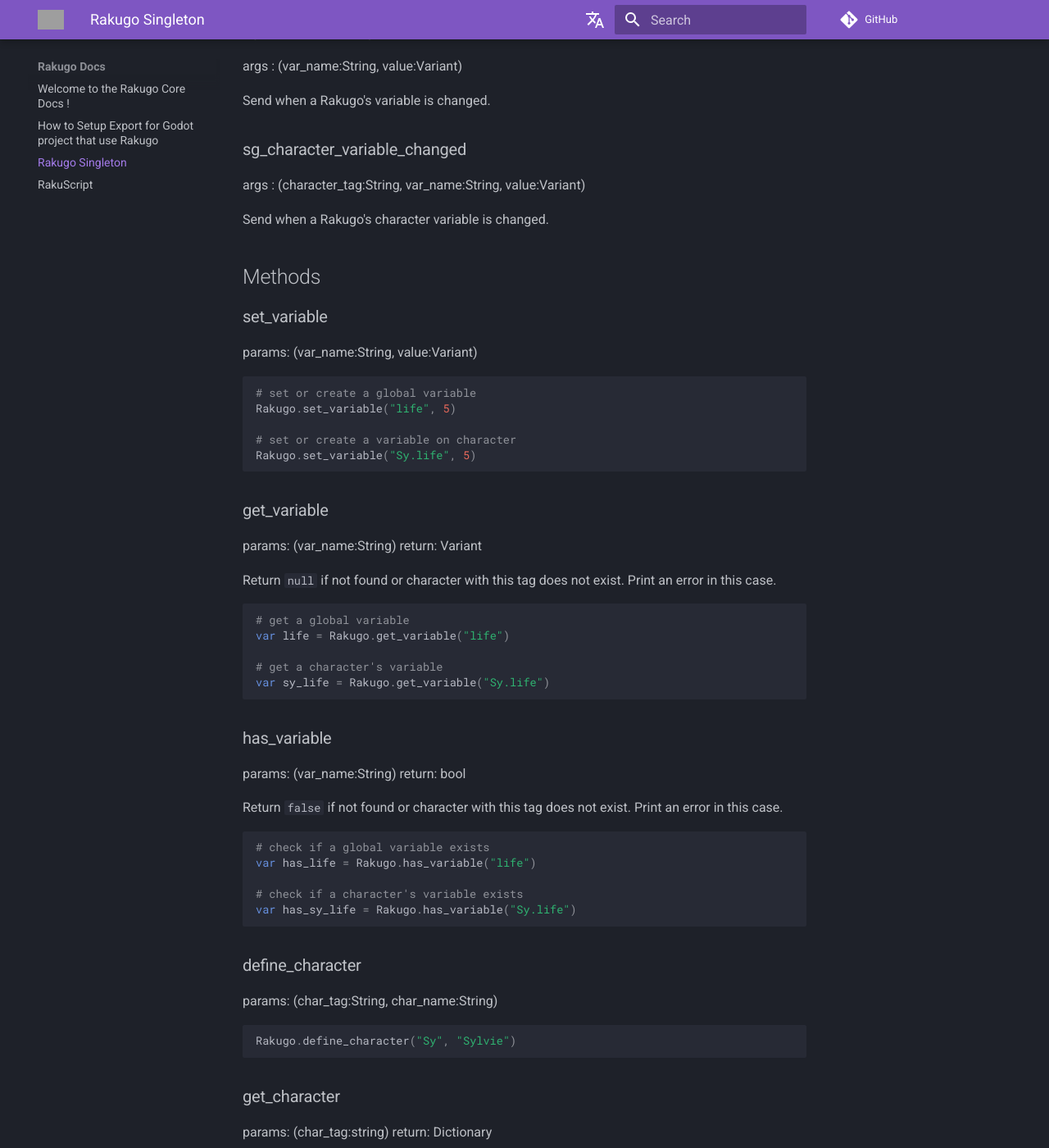
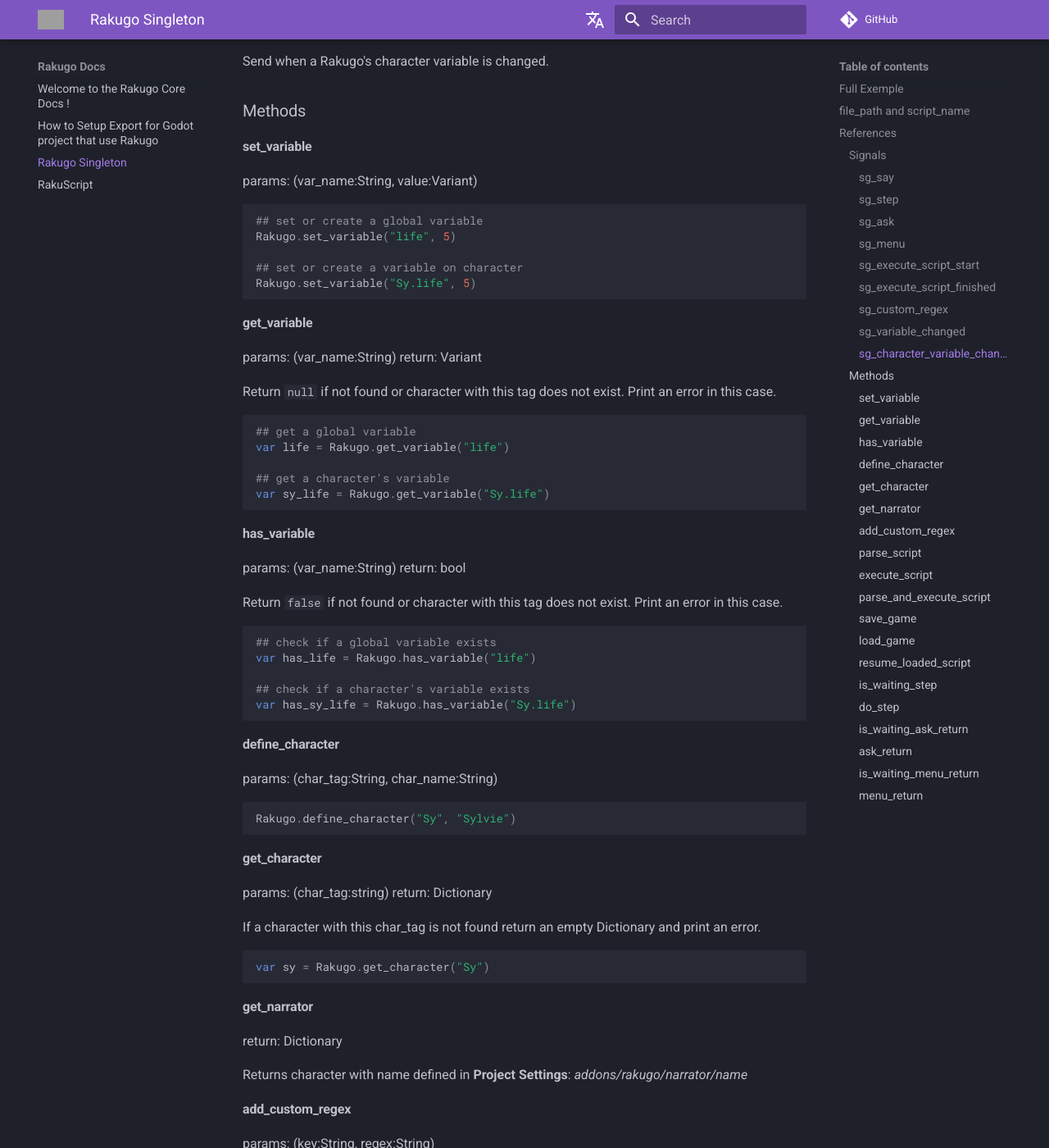
Before and after one commit to rakugoteam/rakugo-docs, an MkDocs documentation site: the page built from docs/rakugo_singleton.md, in a window 1280 px wide and 1400 px high, scrolled down 3674 px. Shown: the whole window at 82% size. Built offline with MkDocs 1.6.1 and Material for MkDocs 9.7.7, drawn with Linux system fonts in a browser that asks for light colours; comment, search, counter and statistics services are not loaded; the version menu is left out; grey boxes are pictures that could not be loaded.

Commit message:
fix anhorns

````diff
--- a/docs/rakugo_singleton.md
+++ b/docs/rakugo_singleton.md
@@ -3,7 +3,7 @@
 Rakugo is automatically setup as a singleton when you turn on the Rakugo addon.
 This means that you can call Rakugo from anywhere in your code.
 
-# Full Exemple
+## Full Exemple
 
 Here is Full Exemple how can you make node connect to Rakugo Core that parse and execute RakuScript:
 
@@ -49,7 +49,7 @@
     Rakugo.menu_return(0)
 ```
 
-# file_path and script_name
+## file_path and script_name
 
 `file_path` is a path to a file, like : "res://Timeline.rk".
 
@@ -64,9 +64,9 @@
 
 Only methods [parse_script] or [parse_and_execute_script], use a file_path. For others and signals is a script_name.
 
-# References
-## Signals
-### sg_say
+## References
+### Signals
+#### sg_say
 
 args: (character:Dictionary, text:String)
 
@@ -80,7 +80,7 @@
   prints("say", character.get("name", "null"), text)
 ```
 
-### sg_step
+#### sg_step
 
 Send after a [Say] instruction is executed.
 
@@ -92,7 +92,7 @@
   prints("Press 'Enter' to continue...")
 ```
 
-### sg_ask
+#### sg_ask
 
 args: (character:Dictionary, question:String, default_answer:String)
 
@@ -106,7 +106,7 @@
   prints("ask", character.get("name", "null"), question, default_answer)
 ```
 
-### sg_menu
+#### sg_menu
 
 args: (choices:Array)
 
@@ -120,7 +120,7 @@
   prints("menu", choices)
 ```
 
-### sg_execute_script_start
+#### sg_execute_script_start
 
 args: (script_name:String)
 
@@ -134,7 +134,7 @@
   prints("execute_script_start", script_name)
 ```
 
-### sg_execute_script_finished
+#### sg_execute_script_finished
 
 args: (script_name:String, error_str:String)
 
@@ -150,7 +150,7 @@
   prints("execute_script_finished", script_name)
 ```
 
-### sg_custom_regex
+#### sg_custom_regex
 
 args: (key:String, result:RegExMatch)
 
@@ -168,33 +168,33 @@
       prints("regex hello, world !")
 ```
 
-### sg_variable_changed
+#### sg_variable_changed
 
 args : (var_name:String, value:Variant)
 
 Send when a Rakugo's variable is changed.
 
-### sg_character_variable_changed
+#### sg_character_variable_changed
 
 args : (character_tag:String, var_name:String, value:Variant)
 
 Send when a Rakugo's character variable is changed.
 
-## Methods
+### Methods
 
-### set_variable
+#### set_variable
 
 params: (var_name:String, value:Variant)
 
 ```gdscript
-# set or create a global variable
+## set or create a global variable
 Rakugo.set_variable("life", 5)
 
-# set or create a variable on character
+## set or create a variable on character
 Rakugo.set_variable("Sy.life", 5)
 ```
 
-### get_variable
+#### get_variable
 
 params: (var_name:String)
 return: Variant
@@ -202,14 +202,14 @@
 Return `null` if not found or character with this tag does not exist. Print an error in this case.
 
 ```gdscript
-# get a global variable
+## get a global variable
 var life = Rakugo.get_variable("life")
 
-# get a character's variable
+## get a character's variable
 var sy_life = Rakugo.get_variable("Sy.life")
 ```
 
-### has_variable
+#### has_variable
 
 params: (var_name:String)
 return: bool
@@ -217,14 +217,14 @@
 Return `false` if not found or character with this tag does not exist. Print an error in this case.
 
 ```gdscript
-# check if a global variable exists
+## check if a global variable exists
 var has_life = Rakugo.has_variable("life")
 
-# check if a character's variable exists
+## check if a character's variable exists
 var has_sy_life = Rakugo.has_variable("Sy.life")
 ```
 
-### define_character
+#### define_character
 
 params: (char_tag:String, char_name:String)
 
@@ -232,7 +232,7 @@
 Rakugo.define_character("Sy", "Sylvie")
 ```
 
-### get_character
+#### get_character
 
 params: (char_tag:string)
 return: Dictionary
@@ -243,13 +243,13 @@
 var sy = Rakugo.get_character("Sy")
 ```
 
-### get_narrator
+#### get_narrator
 
 return: Dictionary
 
 Returns character with name defined in **Project Settings**: *addons/rakugo/narrator/name*
 
-### add_custom_regex
+#### add_custom_regex
 
 params: (key:String, regex:String)
 
@@ -275,7 +275,7 @@
 
 GDocs about regex : https://docs.godotengine.org/en/stable/classes/class_regex.html
 
-### parse_script
+#### parse_script
 
 params: (file_path:String)
 return: Error
@@ -291,7 +291,7 @@
   Rakugo.parse_script(file_path)
 ```
 
-### execute_script
+#### execute_script
 
 params: (script_name:String)
 return: Error
@@ -314,19 +314,19 @@
   Rakugo.execute_script(script_name)
 ```
 
-### parse_and_execute_script
+#### parse_and_execute_script
 
 params: (file_path:String)
 
 Do [parse_script], if return `OK` then do [execute_script].
 
-### save_game
+#### save_game
 
 params: (save_name:String = "quick")
 
 Save all variables, characters, script_name and last line readed on last executed script, in *user://save/save_name/save.json* file.
 
-### load_game
+#### load_game
 
 params: (save_name:String = "quick")
 
@@ -334,27 +334,27 @@
 
 Parse the script with `script_name`. To run it use [resume_loaded_script] (just bellow).
 
-### resume_loaded_script
+#### resume_loaded_script
 
 Run the loaded script from last line readed.
 
-### is_waiting_step
+#### is_waiting_step
 
 return: bool
 
 Returns `true` when Rakugo waiting call of [do_step].
 
-### do_step
+#### do_step
 
 Use it when [is_waiting_step] return `true`, to continue script reading process.
 
-### is_waiting_ask_return
+#### is_waiting_ask_return
 
 return: bool
 
 Returns `true` when Rakugo waiting call of [ask_return].
 
-### ask_return
+#### ask_return
 
 params: (result:Variant)
 
@@ -362,13 +362,13 @@
 
 `result` is the answer to the question ask by [sg_ask].
 
-### is_waiting_menu_return
+#### is_waiting_menu_return
 
 return: bool
 
 Returns `true` when Rakugo waiting call of [menu_return].
 
-### menu_return
+#### menu_return
 
 params: (index:int)
 
@@ -376,20 +376,20 @@
 
 `index` is the index of choosed choice in the choices array given by [sg_menu].
 
-[Say]: rakuscript.md#say
-[do_step]: rakugo_singleton.md#do_step
-[Ask]: rakuscript.md#ask
-[ask_return]: rakuscript.md#ask_return
-[Menu]: rakuscript.md#menu
-[menu_return]: rakuscript.md#menu_return
-[parse_script]: rakugo_singleton.md#parse_script
-[parse_and_execute_script]: rakugo_single#parse_and_execute_script
-[execute_script]: rakugo_singleton.md#execute_script
-[is_waiting_step]: rakugo_singleton.md#is_waiting_step
-[sg_custom_regex]: rakugo_singleton.md#sg_custom_regex
-[sg_ask]: rakugo_singleton.md#sg_ask
-[is_waiting_ask_return]: rakugo_singleton.md#is_waiting_ask_return
-[sg_menu]: rakugo_singleton.md#sg_menu
-[is_waiting_menu_return]: rakugo_singleton.md#is_waiting_menu_return
-[add_custom_regex]: rakugo_singleton.md#add_custom_regex
-[resume_loaded_script]: rakugo_singleton.md#resume_loaded_script
+[Say]: rakuscript.md##say
+[do_step]: rakugo_singleton.md##do_step
+[Ask]: rakuscript.md##ask
+[ask_return]: rakuscript.md##ask_return
+[Menu]: rakuscript.md##menu
+[menu_return]: rakuscript.md##menu_return
+[parse_script]: rakugo_singleton.md##parse_script
+[parse_and_execute_script]: rakugo_single##parse_and_execute_script
+[execute_script]: rakugo_singleton.md##execute_script
+[is_waiting_step]: rakugo_singleton.md##is_waiting_step
+[sg_custom_regex]: rakugo_singleton.md##sg_custom_regex
+[sg_ask]: rakugo_singleton.md##sg_ask
+[is_waiting_ask_return]: rakugo_singleton.md##is_waiting_ask_return
+[sg_menu]: rakugo_singleton.md##sg_menu
+[is_waiting_menu_return]: rakugo_singleton.md##is_waiting_menu_return
+[add_custom_regex]: rakugo_singleton.md##add_custom_regex
+[resume_loaded_script]: rakugo_singleton.md##resume_loaded_script
````
